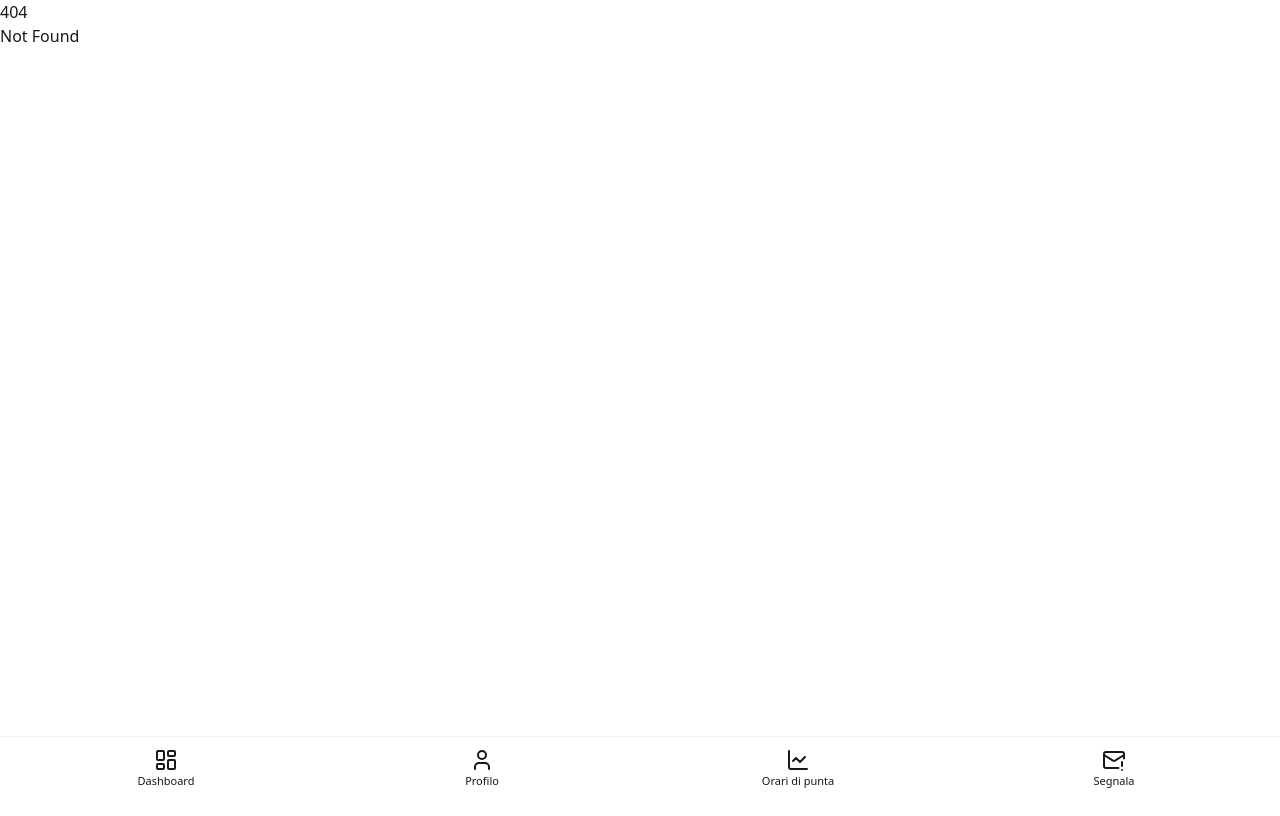
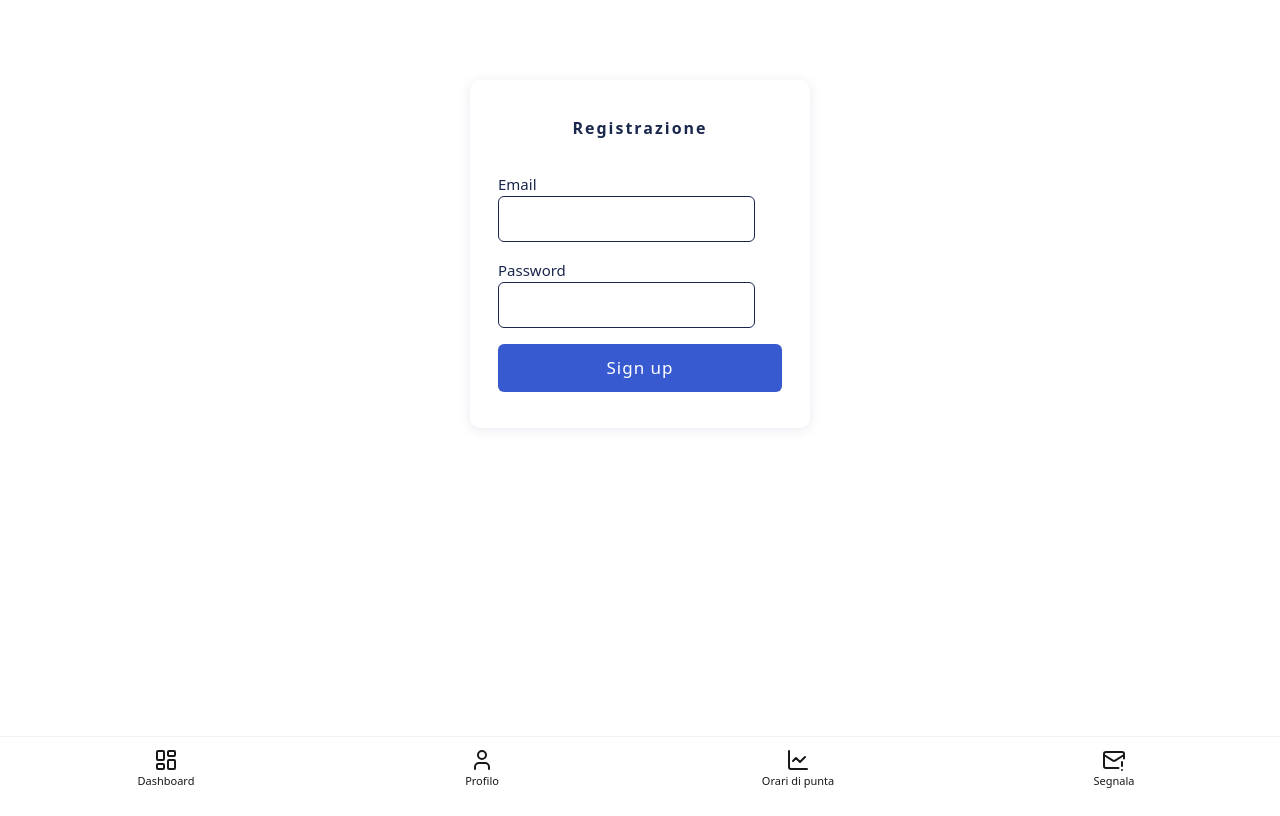
Before and after one commit to LucaDonatellis/ChronoBus, a SvelteKit app: page /profile/login in a window 1280 px wide. Before the commit this address had no page. Built offline with nearby package versions, Linux system fonts and the light colour scheme.

Commit message:
feat: sign up

```diff
--- a/package.json
+++ b/package.json
@@ -43,6 +43,10 @@
 	},
 	"dependencies": {
 		"@lucide/svelte": "^0.510.0",
-		"daisyui": "^5.0.35"
+		"bcryptjs": "^3.0.2",
+		"daisyui": "^5.0.35",
+		"jsonwebtoken": "^9.0.2",
+		"mongodb": "^6.16.0",
+		"mongoose": "^8.15.0"
 	}
 }
--- /dev/null
+++ b/src/routes/API/v1/users/+server.js
@@ -0,0 +1,62 @@
+import mongoose from 'mongoose';
+import bcrypt from 'bcryptjs';
+import jwt from "jsonwebtoken";
+
+// Sostituisci la stringa di connessione con quella del tuo database MongoDB!
+mongoose.connect('mongodb+srv://lorenzociroluongo:QvmW8bxBiyZIpDRo@cluster0.dthxrpi.mongodb.net/?retryWrites=true&w=majority&appName=Cluster0');
+
+// Definizione schema e modello utente (evita duplicazione modello)
+const UserSchema = new mongoose.Schema({
+  email: { type: String, unique: true, required: true },
+  password: { type: String, required: true }
+});
+const User = mongoose.models.User || mongoose.model('User', UserSchema);
+
+const JWT_SECRET = "una_chiave_molto_segreta";
+
+export async function POST({ request }) {
+  try {
+    const { email, password } = await request.json();
+
+    // Validazione input
+    if (!email || !password) {
+      return new Response(
+        JSON.stringify({ error: 'Email e password sono obbligatorie.' }),
+        { status: 400 }
+      );
+    }
+
+    // Verifica che l'email non sia già registrata
+    const existing = await User.findOne({ email });
+    if (existing) {
+      return new Response(
+        JSON.stringify({ error: 'Email già registrata.' }),
+        { status: 409 }
+      );
+    }
+
+    // Hash della password
+    const hashed = await bcrypt.hash(password, 10);
+
+    // Salvataggio nel database
+    const user = new User({ email, password: hashed });
+    await user.save();
+
+    const token = jwt.sign(
+      { userId: user._id, email: user.email },
+      JWT_SECRET,
+      { expiresIn: "30d" }
+    );
+
+    return new Response(
+      JSON.stringify({ success: true, token, message: 'Registrazione avvenuta con successo.' }),
+      { status: 201 }
+    );
+  } catch (err) {
+    console.error(err);
+    return new Response(
+      JSON.stringify({ error: 'Errore interno del server.' }),
+      { status: 500 }
+    );
+  }
+}
--- a/src/routes/profile/+page.svelte
+++ b/src/routes/profile/+page.svelte
@@ -0,0 +1,8 @@
+<script>
+	import { goto } from '$app/navigation';
+	function gotologin() {
+		goto('/profile/login');
+	}
+</script>
+
+<button on:click={gotologin} class="rounded bg-blue-600 px-4 py-2 text-white"> Login </button>
--- /dev/null
+++ b/src/routes/profile/login/+page.svelte
@@ -0,0 +1,162 @@
+<script>
+	let email = '';
+	let password = '';
+	let error = '';
+	let success = false;
+	let message = '';
+
+	async function register(event) {
+		event.preventDefault();
+		error = '';
+		message = '';
+		success = false;
+		try {
+			const res = await fetch('/API/v1/users', {
+				method: 'POST',
+				headers: { 'Content-Type': 'application/json' },
+				body: JSON.stringify({ email, password })
+			});
+			const data = await res.json();
+
+			if (res.ok && data.token) {
+				email = '';
+				password = '';
+				localStorage.setItem('jwt_token', data.token);
+				success = true;
+				error = '';
+				message = data.message || 'Registrazione effettuata con successo.';
+				setTimeout(() => {
+					window.location.href = '/dashboard';
+				}, 1200); // attendo un secondo per mostrare il messaggio
+			} else if (data.error && data.error.toLowerCase().includes('registrata')) {
+				// Errore: email già esistente (backend deve comunicare "registrata" nell'errore)
+				error = "L'email inserita è già registrata. Prova con un'altra email.";
+				success = false;
+			} else {
+				error = data.error || 'Errore backend';
+				success = false;
+			}
+		} catch (e) {
+			error = 'Errore di connessione.';
+			success = false;
+		}
+	}
+</script>
+
+<div class="login-container">
+	<h2>Registrazione</h2>
+	<form on:submit|preventDefault={register}>
+		{#if error}
+			<div class="error-message">{error}</div>
+		{/if}
+		{#if success && message}
+			<div class="success-message">{message}</div>
+		{/if}
+		<div>
+			<label for="username">Email</label>
+			<input id="username" type="email" bind:value={email} required autocomplete="username" />
+		</div>
+		<div>
+			<label for="password">Password</label>
+			<input
+				id="password"
+				type="password"
+				bind:value={password}
+				required
+				autocomplete="new-password"
+			/>
+		</div>
+		<button type="submit">Sign up</button>
+	</form>
+</div>
+
+<style>
+	body {
+		background: #f3f6fa;
+		font-family: 'Segoe UI', Arial, sans-serif;
+	}
+
+	.login-container {
+		background: #fff;
+		max-width: 340px;
+		margin: 80px auto;
+		padding: 36px 28px;
+		border-radius: 10px;
+		box-shadow: 0 2px 12px rgba(60, 80, 120, 0.12);
+	}
+
+	h2 {
+		text-align: center;
+		margin-bottom: 32px;
+		color: #1a274d;
+		font-weight: 600;
+		letter-spacing: 2px;
+	}
+
+	form {
+		display: flex;
+		flex-direction: column;
+		gap: 16px;
+	}
+
+	label {
+		margin-bottom: 4px;
+		color: #1a274d;
+		font-size: 15px;
+		font-weight: 500;
+	}
+
+	input[type='email'],
+	input[type='password'] {
+		padding: 10px 12px;
+		border: 1px solid #1a274d;
+		border-radius: 6px;
+		font-size: 16px;
+		outline: none;
+		transition: border 0.2s;
+		color: #000;
+	}
+
+	input[type='email']:focus,
+	input[type='password']:focus {
+		border-color: black;
+	}
+
+	.error-message {
+		color: #e82c2a;
+		background: #fff2f2;
+		padding: 8px 10px;
+		border-radius: 4px;
+		margin-bottom: 4px;
+		font-size: 14px;
+		text-align: center;
+	}
+
+	.success-message {
+		color: #208229;
+		background: #ebfaef;
+		padding: 8px 12px;
+		border-radius: 4px;
+		margin-bottom: 4px;
+		font-size: 15px;
+		text-align: center;
+		margin-top: 12px;
+	}
+
+	button {
+		background: #385ad1;
+		color: white;
+		border: none;
+		border-radius: 6px;
+		padding: 11px 0;
+		font-size: 17px;
+		cursor: pointer;
+		font-weight: 500;
+		letter-spacing: 1px;
+		transition: background 0.2s;
+	}
+
+	button:hover {
+		background: #2745a6;
+	}
+</style>
```
Also changed, not shown: 1 other file (tests, documents, lock files or other folders).
